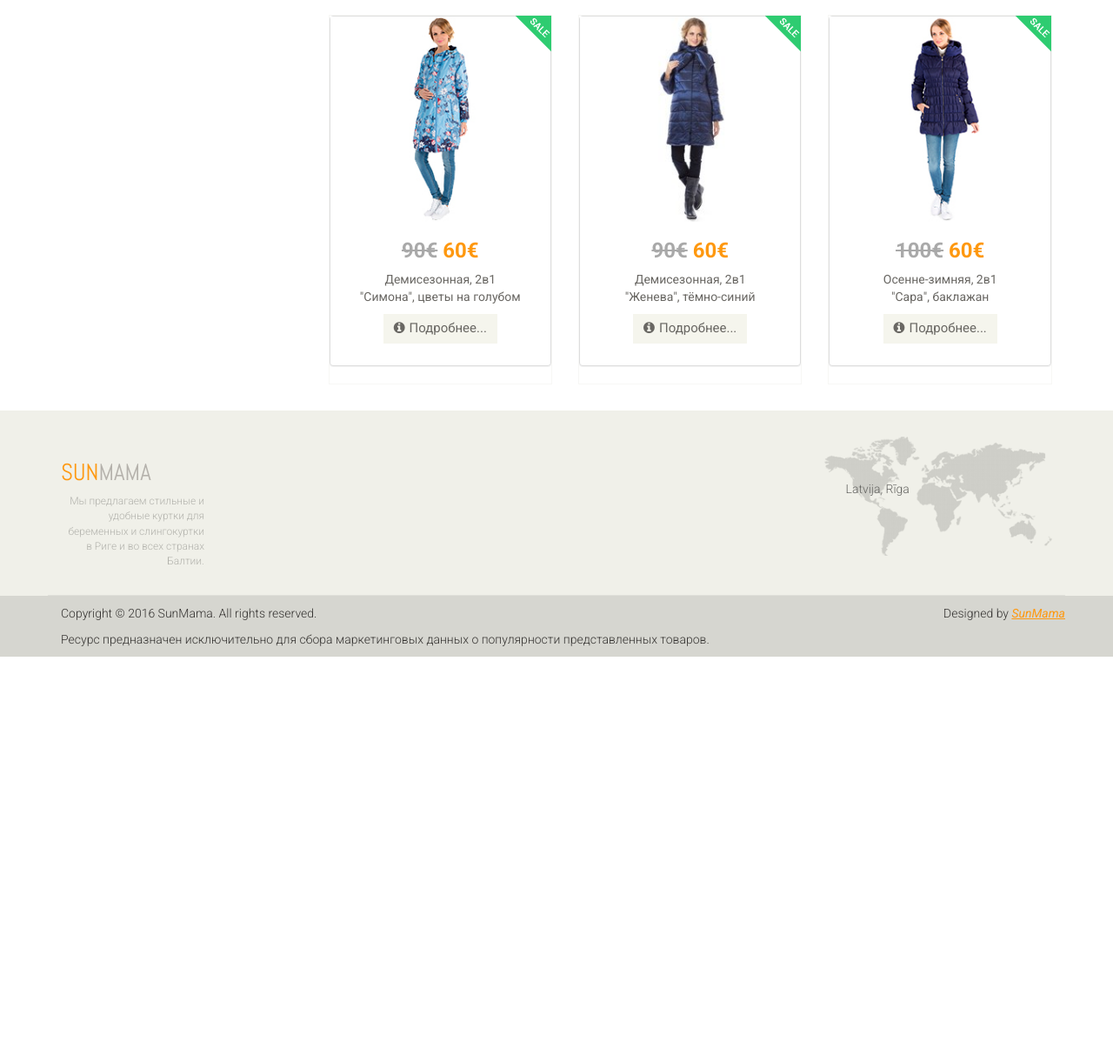
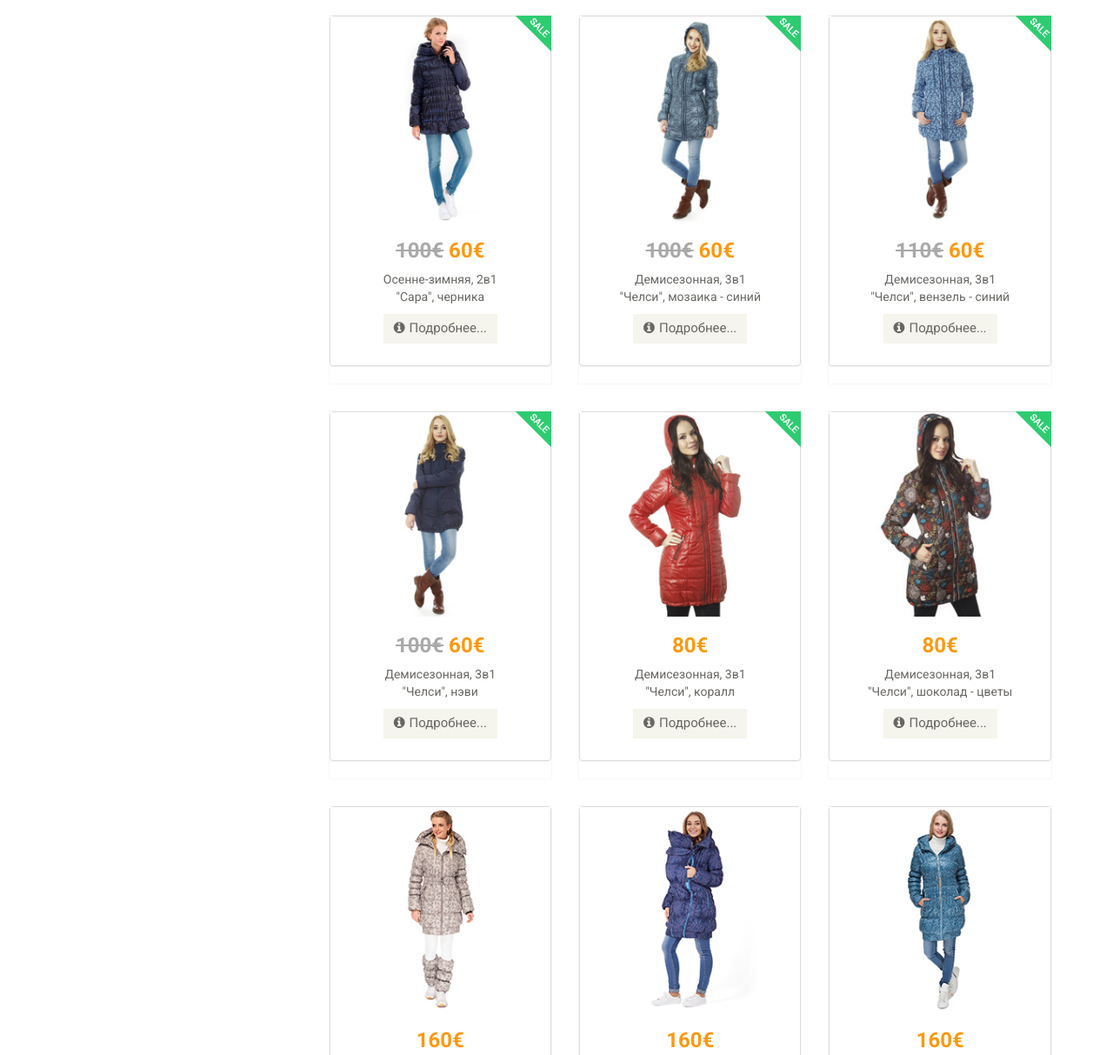
Before and after one commit to sunmama-lv/sunmama-lv.github.io, a plain HTML site: page index.html in a window 1280 px wide. Shown: the part 1100-2313 px from the top of the page at 87% size. Before the commit the page ends 1855 px from the top, so only its background shows below. Drawn offline with Linux system fonts and the light colour scheme.

Commit message:
русский индекс

```diff
--- a/index.html
+++ b/index.html
@@ -331,8 +331,142 @@
 
 				<div class="col-sm-9 padding-right">
 					<div class="features_items"><!--features_items-->
-						<h2 class="title text-center">Новинки</h2>
+						<h2 class="title text-center">Демисезонные и зимние куртки</h2>
 
+						<div class="col-sm-4">
+							<div class="product-image-wrapper">
+								<div class="single-products">
+										<div class="productinfo text-center panel panel-default"> <a name="novinki01"></a>
+											<a href="simona_cveti_na_golubom.html">
+                                            <img src="images/home/simona_cveti_na_golubom.jpg" alt="Симона Цветы на голубом"
+                                            title="Симона Цветы на голубом" /></a>
+											<h2><del style="color:#A9A9A9">90€</del> 60€ </h2>
+											<p>Демисезонная, 2в1<br>"Симона", цветы на голубом</p>
+										<a href="simona_cveti_na_golubom.html" class="btn btn-default add-to-cart">
+                                        <i class="fa fa-info-circle"></i>Подробнее...</a>
+										</div><img src="images/home/sale.png" class="new" alt="sale" />
+								</div>
+							</div>
+						</div>
+						<div class="col-sm-4">
+							<div class="product-image-wrapper">
+								<div class="single-products">
+									<div class="productinfo text-center panel panel-default">
+										<a href="zeneva_sin.html"><img src="images/home/zeneva_sin.jpg" alt="Женева Тёмно-синий"
+                                        title="Женева Тёмно-синий"/></a>
+											<h2><del style="color:#A9A9A9">90€</del> 60€ </h2>
+										<p>Демисезонная, 2в1<br>"Женева", тёмно-синий</p>
+										<a href="zeneva_sin.html" class="btn btn-default add-to-cart">
+                                        <i class="fa fa-info-circle"></i>Подробнее...</a>
+									</div><img src="images/home/sale.png" class="new" alt="sale" />
+								</div>
+							</div>
+						</div>
+
+                         <div class="col-sm-4">
+							<div class="product-image-wrapper">
+								<div class="single-products">
+									<div class="productinfo text-center panel panel-default">
+										<a href="sara_baklazhan.html">
+                                        <img src="images/home/sara01.jpg" alt="Сара баклажан"
+                                        title="Сара баклажан"/></a>
+											<h2><del style="color:#A9A9A9">100€</del> 60€ </h2>
+										<p>Осенне-зимняя, 2в1<br>"Сара", баклажан</p>
+										<a href="sara_baklazhan.html" class="btn btn-default add-to-cart">
+                                        <i class="fa fa-info-circle"></i>Подробнее...</a>
+									</div><img src="images/home/sale.png" class="new" alt="sale" />
+								</div>
+							</div>
+						</div>
+
+                         <div class="col-sm-4">
+							<div class="product-image-wrapper">
+								<div class="single-products">
+									<div class="productinfo text-center panel panel-default">
+										<a href="sara_chernika.html">
+                                        <img src="images/home/sara-chernika01.jpg" alt="Сара черника"
+                                        title="Сара черника"/></a>
+											<h2><del style="color:#A9A9A9">100€</del> 60€ </h2>
+										<p>Осенне-зимняя, 2в1<br>"Сара", черника</p>
+										<a href="sara_chernika.html" class="btn btn-default add-to-cart">
+                                        <i class="fa fa-info-circle"></i>Подробнее...</a>
+									</div><img src="images/home/sale.png" class="new" alt="sale" />
+								</div>
+							</div>
+						</div>
+
+						<div class="col-sm-4">
+							<div class="product-image-wrapper">
+								<div class="single-products">
+									<div class="productinfo text-center panel panel-default">
+                                    	<a href="chelsi_mozaika_sin.html">
+										<img src="images/home/chelsi_moz_sin.jpg" alt="" /></a>
+											<h2><del style="color:#A9A9A9">100€</del> 60€ </h2>
+										<p>Демисезонная, 3в1<br>"Челси", мозаика - синий</p>
+										<a href="chelsi_mozaika_sin.html" class="btn btn-default add-to-cart">
+                                    	<i class="fa fa-info-circle"></i>Подробнее...</a>
+									</div><img src="images/home/sale.png" class="new" alt="sale" />
+								</div>
+							</div>
+						</div>
+						<div class="col-sm-4">
+							<div class="product-image-wrapper">
+								<div class="single-products">
+									<div class="productinfo text-center panel panel-default">
+                                    	<a href="chelsi_venzel_sin.html">
+										<img src="images/home/chelsi_venz_sin.jpg" alt="" /></a>
+											<h2><del style="color:#A9A9A9">110€</del> 60€ </h2>
+										<p>Демисезонная, 3в1<br>"Челси", вензель - синий</p>
+										<a href="chelsi_venzel_sin.html" class="btn btn-default add-to-cart">
+                                        <i class="fa fa-info-circle">
+                                        </i>Подробнее...</a>
+									</div><img src="images/home/sale.png" class="new" alt="sale" />
+								</div>
+							</div>
+						</div>
+						<div class="col-sm-4">
+							<div class="product-image-wrapper">
+								<div class="single-products">
+									<div class="productinfo text-center panel panel-default">
+                                    	<a href="chelsi_nevi.html">
+										<img src="images/home/chelsi_nevi.jpg" alt="" /></a>
+											<h2><del style="color:#A9A9A9">100€</del> 60€ </h2>
+										<p>Демисезонная, 3в1<br>"Челси", нэви</p>
+										<a href="chelsi_nevi.html" class="btn btn-default add-to-cart">
+                                        <i class="fa fa-info-circle"></i>Подробнее...</a>
+									</div><img src="images/home/sale.png" class="new" alt="sale" />
+								</div>
+							</div>
+						</div>
+						<div class="col-sm-4">
+							<div class="product-image-wrapper">
+								<div class="single-products">
+									<div class="productinfo text-center panel panel-default">
+                                    	<a href="chelsi_korall.html">
+										<img src="images/home/chelsi_corall.jpg" alt="" /></a>
+										<h2>80€</h2>
+										<p>Демисезонная, 3в1<br>"Челси", коралл</p>
+										<a href="chelsi_korall.html" class="btn btn-default add-to-cart">
+                                        <i class="fa fa-info-circle"></i>Подробнее...</a>
+									</div><img src="images/home/sale.png" class="new" alt="" />
+								</div>
+							</div>
+						</div>
+
+       					<div class="col-sm-4">
+							<div class="product-image-wrapper">
+								<div class="single-products">
+									<div class="productinfo text-center panel panel-default">
+                                    	<a href="chelsi_shokolad_cveti.html">
+										<img src="images/home/chelsi_shoko.jpg" alt="" /></a>
+										<h2>80€</h2>
+										<p>Демисезонная, 3в1<br>"Челси", шоколад - цветы</p>
+										<a href="chelsi_shokolad_cveti.html" class="btn btn-default add-to-cart">
+                                        <i class="fa fa-info-circle"></i>Подробнее...</a>
+									</div><img src="images/home/sale.png" class="new" alt="" />
+								</div>
+							</div>
+						</div>
 
                         <div class="col-sm-4">
 							<div class="product-image-wrapper">
@@ -366,7 +500,23 @@
 							</div>
 						</div>
 
-              <!--      <div class="col-sm-4">
+                        <div class="col-sm-4">
+							<div class="product-image-wrapper">
+								<div class="single-products">
+									<div class="productinfo text-center panel panel-default">
+										<a href="gaaga.html">
+                                        <img src="images/home/gaaga.jpg" alt="Гаага"
+                                            title="Гаага"/></a>
+										<h2>160€</h2>
+											<p>Зимняя, 3в1<br>"Гаага", синий</p>
+										<a href="gaaga.html" class="btn btn-default add-to-cart">
+                                        <i class="fa fa-info-circle"></i>Подробнее...</a>
+									</div>
+								</div>
+							</div>
+						</div>
+
+						<div class="col-sm-4">
 							<div class="product-image-wrapper">
 								<div class="single-products">
 									<div class="productinfo text-center panel panel-default">
@@ -380,7 +530,7 @@
 									</div>
 								</div>
 							</div>
-						</div> -->
+						</div>
 
                         <div class="col-sm-4">
 							<div class="product-image-wrapper">
@@ -397,53 +547,8 @@
 								</div>
 							</div>
 						</div>
-						<div class="col-sm-4">
-							<div class="product-image-wrapper">
-								<div class="single-products">
-										<div class="productinfo text-center panel panel-default"> <a name="novinki01"></a>
-											<a href="simona_cveti_na_golubom.html">
-                                            <img src="images/home/simona_cveti_na_golubom.jpg" alt="Симона Цветы на голубом"
-                                            title="Симона Цветы на голубом" /></a>
-											<h2><del style="color:#A9A9A9">90€</del> 60€ </h2>
-											<p>Демисезонная, 2в1<br>"Симона", цветы на голубом</p>
-										<a href="simona_cveti_na_golubom.html" class="btn btn-default add-to-cart">
-                                        <i class="fa fa-info-circle"></i>Подробнее...</a>
-										</div><img src="images/home/sale.png" class="new" alt="sale" />
-								</div>
-							</div>
-						</div>
 
-						<div class="col-sm-4">
-							<div class="product-image-wrapper">
-								<div class="single-products">
-									<div class="productinfo text-center panel panel-default">
-										<a href="zeneva_sin.html"><img src="images/home/zeneva_sin.jpg" alt="Женева Тёмно-синий"
-                                        title="Женева Тёмно-синий"/></a>
-											<h2><del style="color:#A9A9A9">90€</del> 60€ </h2>
-										<p>Демисезонная, 2в1<br>"Женева", тёмно-синий</p>
-										<a href="zeneva_sin.html" class="btn btn-default add-to-cart">
-                                        <i class="fa fa-info-circle"></i>Подробнее...</a>
-									</div><img src="images/home/sale.png" class="new" alt="sale" />
-								</div>
-							</div>
-						</div>
-
-                         <div class="col-sm-4">
-							<div class="product-image-wrapper">
-								<div class="single-products">
-									<div class="productinfo text-center panel panel-default">
-										<a href="sara_baklazhan.html">
-                                        <img src="images/home/sara01.jpg" alt="Сара баклажан"
-                                        title="Сара баклажан"/></a>
-										<h2><del style="color:#A9A9A9">100€</del> 60€ </h2>
-										<p>Осенне-зимняя, 2в1<br>"Сара", баклажан</p>
-										<a href="sara_baklazhan.html" class="btn btn-default add-to-cart">
-                                        <i class="fa fa-info-circle"></i>Подробнее...</a>
-									</div><img src="images/home/sale.png" class="new" alt="sale" />
-								</div>
-							</div>
-						</div>
-                        <!--<div class="col-sm-4">
+                        <div class="col-sm-4">
 							<div class="product-image-wrapper">
 								<div class="single-products">
 									<div class="productinfo text-center panel panel-default">
@@ -457,146 +562,8 @@
 									</div>
 								</div>
 							</div>
-						</div>-->
-
-                        <!--<div class="col-sm-4">
-							<div class="product-image-wrapper">
-								<div class="single-products">
-									<div class="productinfo text-center panel panel-default"> <a name="novinki01"></a>
-										<a href="simona_cveti_na_golubom.html">
-                                        <img src="images/home/simona_cveti_na_golubom.jpg" alt="Симона Цветы на голубом"
-                                            title="Симона Цветы на голубом"/></a>
-										<h2>90€</h2>
-										<p>Демисезонная, 2в1<br>"Симона", цветы на голубом</p>
-										<a href="simona_cveti_na_golubom.html" class="btn btn-default add-to-cart">
-                                        <i class="fa fa-info-circle"></i>Подробнее...</a>
-									</div>
-								</div>
-							</div>
-						</div>-->
-
-                        <!--<div class="col-sm-4">
-							<div class="product-image-wrapper">
-								<div class="single-products">
-									<div class="productinfo text-center panel panel-default">
-										<a href="zeneva_sin.html">
-                                        <img src="images/home/zeneva_sin.jpg" alt="Женева Тёмно-синий"
-                                        title="Женева Тёмно-синий"/></a>
-										<h2>90€</h2>
-										<p>Демисезонная, 2в1<br>"Женева", тёмно-синий</p>
-										<a href="zeneva_sin.html" class="btn btn-default add-to-cart">
-                                        <i class="fa fa-info-circle"></i>Подробнее...</a>
-									</div>
-								</div>
-							</div>
-						</div>-->
-
-                        <!--<div class="col-sm-4">
-							<div class="product-image-wrapper">
-								<div class="single-products">
-									<div class="productinfo text-center panel panel-default">
-                                    	<a href="chelsi_venzel_sin.html" alt="Челси вензель синий"
-                                        title="Челси вензель синий">
-										<img src="images/home/chelsi_venz_sin.jpg" alt="" /></a>
-										<h2>110€</h2>
-										<p>Демисезонная, 3в1<br>"Челси", вензель - синий</p>
-										<a href="chelsi_venzel_sin.html" class="btn btn-default add-to-cart">
-                                        <i class="fa fa-info-circle"></i>Подробнее...</a>
-									</div>
-								</div>
-							</div>
-						</div>-->
-
-				<!--	<div class="col-sm-4">
-							<div class="product-image-wrapper">
-								<div class="single-products">
-									<div class="productinfo text-center">
-										<img src="images/home/chelsi_nevi_home.jpg" alt="" />
-										<h2>110€</h2>
-										<p>Демисезонная, 3в1<br>"Челси", нэви</p>
-										<a href="#" class="btn btn-default add-to-cart"><i class="fa fa-info-circle"></i>Подробнее...</a>
-									</div>
-								<!--<div class="product-overlay">
-										<div class="overlay-content">
-											<h2>$56</h2>
-											<p>Easy Polo Black Edition</p>
-											<a href="#" class="btn btn-default add-to-cart"><i class="fa fa-shopping-cart"></i>Add to cart</a>
-										</div>
-									</div>-->
-								<!--<img src="images/home/sale.png" class="new" alt="" />-->
-							<!--</div>
-							<!--<div class="choose">
-									<ul class="nav nav-pills nav-justified">
-										<li><a href="#"><i class="fa fa-plus-square"></i>Add to wishlist</a></li>
-										<li><a href="#"><i class="fa fa-plus-square"></i>Add to compare</a></li>
-									</ul>
-								</div>-->
-						<!--</div>
-						</div>
-						<div class="col-sm-4">
-							<div class="product-image-wrapper">
-								<div class="single-products">
-									<div class="productinfo text-center"><a name="akcija01"></a>
-										<img src="images/home/chelsi_corall_home.jpg" alt="" />
-										<h2>80€</h2>
-										<p>Демисезонная, 3в1<br>"Челси", коралл</p>
-										<a href="#" class="btn btn-default add-to-cart"><i class="fa fa-info-circle"></i>Подробнее...</a>
-									</div><img src="images/home/sale.png" class="new" alt="" />
-							<!--	<div class="product-overlay">
-										<div class="overlay-content">
-											<h2>$56</h2>
-											<p>Easy Polo Black Edition</p>
-											<a href="#" class="btn btn-default add-to-cart"><i class="fa fa-shopping-cart"></i>Add to cart</a>
-										</div>
-									</div>-->
-							<!--</div>
-							<!--<div class="choose">
-									<ul class="nav nav-pills nav-justified">
-										<li><a href="#"><i class="fa fa-plus-square"></i>Add to wishlist</a></li>
-										<li><a href="#"><i class="fa fa-plus-square"></i>Add to compare</a></li>
-									</ul>
-								</div>-->
-						<!--</div>
 						</div>
 
-       					<div class="col-sm-4">
-							<div class="product-image-wrapper">
-								<div class="single-products">
-									<div class="productinfo text-center">
-										<img src="images/home/chelsi_shoko_home.jpg" alt="" />
-										<h2>80€</h2>
-										<p>Демисезонная, 3в1<br>"Челси", шоколад - цветы</p>
-										<a href="#" class="btn btn-default add-to-cart"><i class="fa fa-info-circle"></i>Подробнее...</a>
-									</div><img src="images/home/sale.png" class="new" alt="" />
-								</div>
-							</div>
-						</div>
-
-       					<div class="col-sm-4">
-							<div class="product-image-wrapper">
-								<div class="single-products">
-									<div class="productinfo text-center">
-										<img src="images/home/chelsi_last_sin_home.jpg" alt="" />
-										<h2>80€</h2>
-										<p>Демисезонная, 3в1<br>"Челси", ласточки - синий</p>
-										<a href="#" class="btn btn-default add-to-cart"><i class="fa fa-info-circle"></i>Подробнее...</a>
-									</div><img src="images/home/sale.png" class="new" alt="" />
-								</div>
-							</div>
-						</div>
-
-       					<div class="col-sm-4">
-							<div class="product-image-wrapper">
-								<div class="single-products">
-									<div class="productinfo text-center">
-										<img src="images/home/.jpg" alt="" />
-										<h2>55€</h2>
-										<p>Демисезонная, 3в1<br>"Челси", коралл</p>
-										<a href="#" class="btn btn-default add-to-cart"><i class="fa fa-info-circle"></i>Подробнее...</a>
-									</div>
-								</div>
-							</div>
-						</div>-->
 
 					</div><!--features_items-->
 
```
Also changed, not shown: zima.html (+0 -16 lines).
